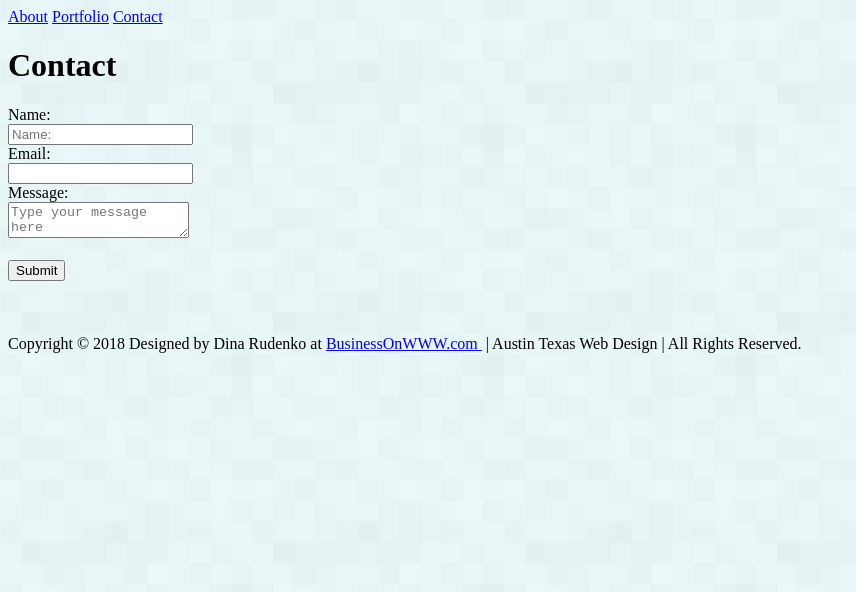
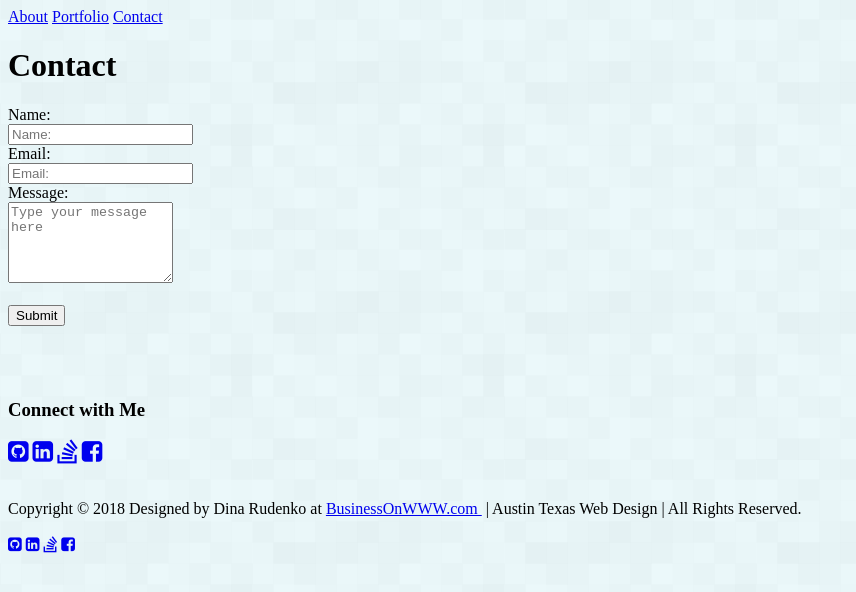
Before and after one commit to dinaizida/Basic-Portfolio, a plain HTML site: page contact.html in a window 1280 px wide. Shown: the whole page, without its empty margins (0-856 px from the left). Drawn offline with nearby package versions, Linux system fonts and the light colour scheme.

Commit message:
all pages major HTML done

```diff
--- a/contact.html
+++ b/contact.html
@@ -6,6 +6,9 @@
                 <meta http-equiv="X-UA-Compatible" content="ie=edge">
                 <title>Full Stack Web Developer</title>
                 <link rel="stylesheet" type="text/css" href="assets/css/style.css">
+                <link rel="stylesheet" href="https://cdnjs.cloudflare.com/ajax/libs/font-awesome/4.7.0/css/font-awesome.min.css">
+                <script type="text/javascript" src="https://ajax.googleapis.com/ajax/libs/jquery/3.3.1/jquery.min.js"></script>
+
             </head>
 <body>
     <div class="topnav">
@@ -17,23 +20,32 @@
         <header>
             <h1>Contact</h1>
         </header>
-        <div>
+        <div class="ContacMeForm">
             <form action="/page.php" id="contactForm">
                 <label class="contactForm">Name:</label>
                 <br>
                 <input type="text" id="fname" name="fname" class="fname" placeholder="Name:">
                 <br>
                 Email:<br>
-                <input type="email" name="email">
+                <input type="text" id="femail" name="femail" class="femail" placeholder="Email:">
                 <br>
                 Message:<br>
-                <textarea id="mymessage" name="fmessage" class="fmessage" placeholder="Type your message here"></textarea>
+                <textarea id="mymessage" name="mymessage" class="fmessage" placeholder="Type your message here" rows="5" cols="18"></textarea>
                 <br><br>
                 <input type="submit" id="fsubmit" name="fsubmit" class="fbutton" value="Submit">
                 <br><br><br><br>
             </form>
+        </div>
+        <div class="ContactSocial">
+            <h3>Connect with Me</h3>
+            <a href="https://github.com/dinaizida" target="_blank"><i style="font-size:24px" class="fa">&#xf092;</i></a>
+            <a href="https://www.linkedin.com/in/DinaRudenko/" target="_blank"><i style="font-size:24px" class="fa">&#xf08c;</i></a>
+            <a href="https://stackoverflow.com/users/6179580/dina" target="_blank"><i style="font-size:24px" class="fa">&#xf16c;</i></a>
+            <a href="https://www.facebook.com/businessonwww/" target="_blank"><i style="font-size:24px" class="fa">&#xf082;</i></a>
 
         </div>
+        <br><br>
+
     </div>
     <div class="footer">
             Copyright &copy; <span id="copyright_year"></span> Designed by Dina Rudenko at <a target="_blank" href="http://businessonwww.com/">BusinessOnWWW.com&nbsp</a> | Austin Texas Web Design | All Rights Reserved.
@@ -49,5 +61,10 @@
         }
         window.onload = init;
     </script>
+    <br>
+    <a href="https://github.com/dinaizida" target="_blank"><i style="font-size:16px" class="fa">&#xf092;</i></a>
+            <a href="https://www.linkedin.com/in/DinaRudenko/" target="_blank"><i style="font-size:16px" class="fa">&#xf08c;</i></a>
+            <a href="https://stackoverflow.com/users/6179580/dina" target="_blank"><i style="font-size:16px" class="fa">&#xf16c;</i></a>
+            <a href="https://www.facebook.com/businessonwww/" target="_blank"><i style="font-size:16px" class="fa">&#xf082;</i></a>
 </body>
 </html>
```
Also changed, not shown: footer.html (+4 -0 lines), header.html (+4 -0 lines), index.html (+7 -1 lines), portfolio.html (+16 -4 lines). Lines whose indentation alone changed are shown as unchanged.
